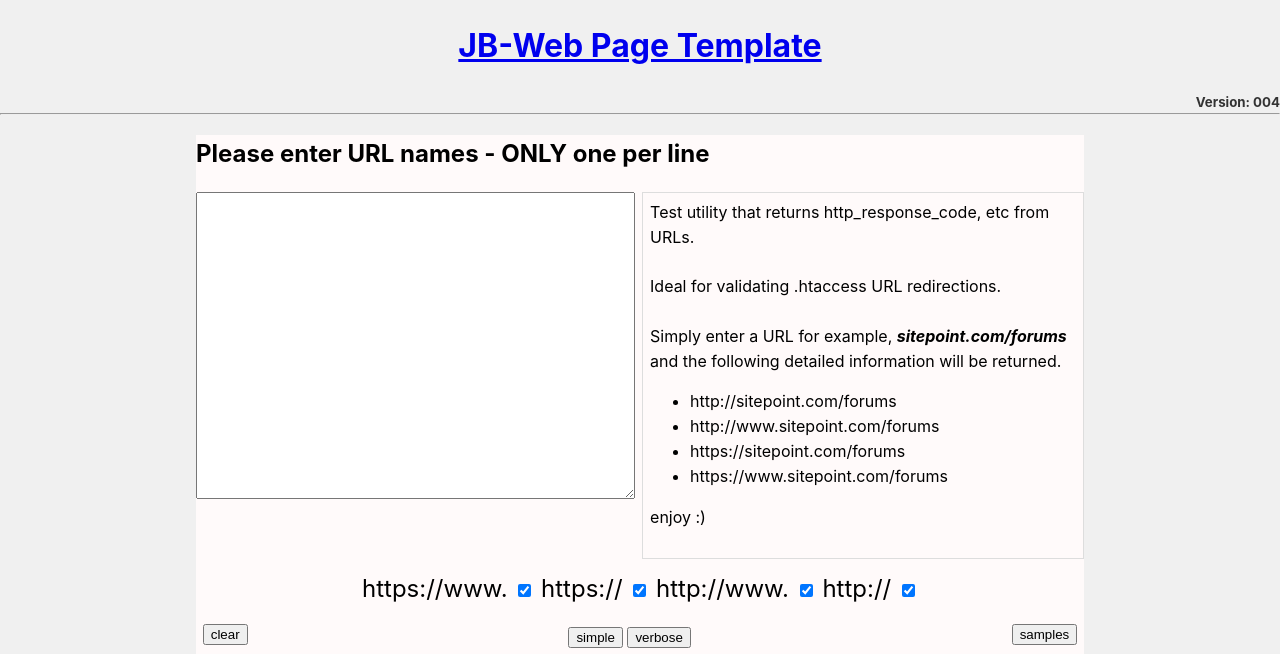
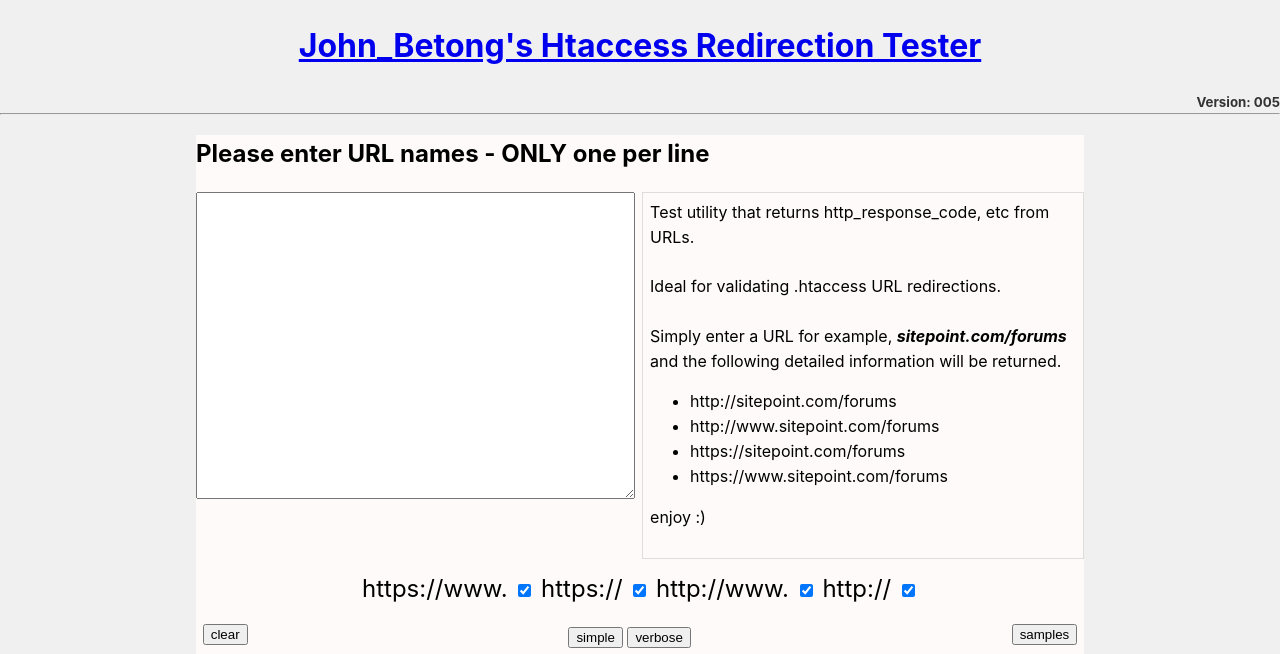
Before and after one commit to John-Betong/PHP-Template-to-render-web-page, a PHP site: page / in a window 1280 px wide. Shown: the top 654 px of the page. Run offline with PHP 8.4, Linux system fonts and the light colour scheme.

Commit message:
Update index.php
Renamed site name to make it more intuitive

```diff
--- a/index.php
+++ b/index.php
@@ -20,8 +20,8 @@
   $jb = new JB_Class;
 
   $aTitles = [
-    'JB-Web Page Template ',
-    'Version: 004',
+    'John_Betong\'s Htaccess Redirection Tester',
+    'Version: 005',
   ];
 
 # GET VARIABLES
```
